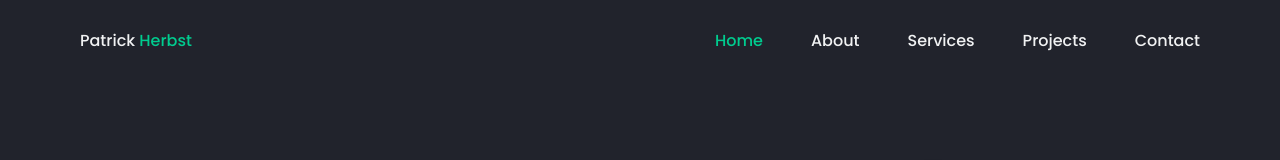
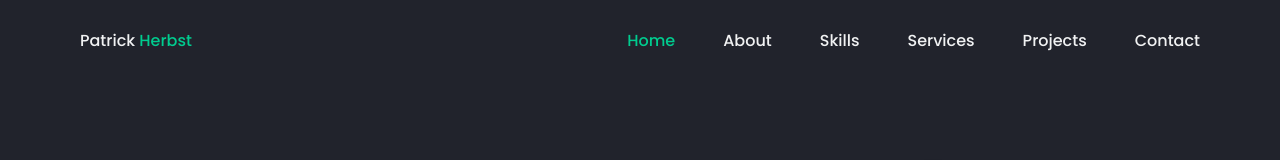
Before and after one commit to PardeyH/patrickherbst-com, a website: page index.html in a window 1280 px wide. Shown: the top 160 px of the page. Drawn offline with nearby package versions, Linux system fonts and the light colour scheme.

Commit message:
fixed a missing nav-link

```diff
--- a/assets/js/main.js
+++ b/assets/js/main.js
@@ -72,23 +72,20 @@ const scrollUp = () => {
 window.addEventListener("scroll", scrollUp);
 
 // SCROLL SECTIONS ACTIVE LINK
-const sections = document.querySelectorAll("section[id]");
+const sections = document.querySelectorAll('section[id]');
 
 const scrollActive = () => {
-    // const scrollY = window.scrollY;
-
     sections.forEach(current => {
         const sectionHeight = current.offsetHeight;
         const sectionTop = current.offsetTop - 58;
-        const sectionId = current.getAttribute("id");
-        console.log(sectionId);
-        const sectionsClass = document.querySelector(".nav__menu a[href*=" + sectionId + "]");
+        const sectionId = current.getAttribute('id');
+        const sectionsClass = document.querySelector('.nav__menu a[href*=' + sectionId + ']');
 
         if (scrollY > sectionTop && scrollY <= sectionTop + sectionHeight) {
-            sectionsClass.classList.add("active-link");
+            sectionsClass.classList.add('active-link');
         } else {
-            sectionsClass.classList.remove("active-link");
+            sectionsClass.classList.remove('active-link');
         }
     });
 }
-window.addEventListener("scroll", scrollActive);
+window.addEventListener('scroll', scrollActive);
--- a/index.html
+++ b/index.html
@@ -31,6 +31,10 @@
 
                 <li class="nav__item">
                     <a href="#about" class="nav__link">About</a>
+                </li>
+
+                <li class="nav__item">
+                    <a href="#skills" class="nav__link">Skills</a>
                 </li>
 
                 <li class="nav__item">
```
